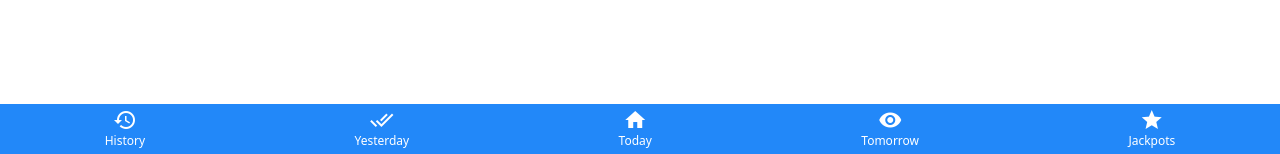
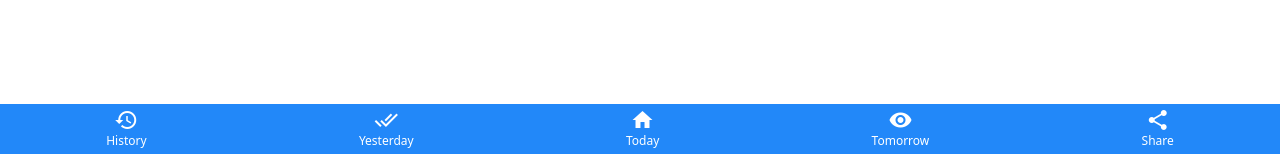
Before and after one commit to dennis-mutethia/soccer-predictions, a Flask app: page /1 in a window 1280 px wide. Shown: the part 646-800 px from the top of the page. Run offline with Flask 3, Linux system fonts and the light colour scheme; data that the repository does not hold is empty; some libraries are stand-ins or nearby versions.

Commit message:
Update nav.html

```diff
--- a/templates/nav.html
+++ b/templates/nav.html
@@ -24,9 +24,9 @@
         </a>
     </div>
     <div class="mobile-nav__item">
-        <a class="mobile-nav__item-content" href="{{ url_for('jackpots', code=code) }}">
-            <i class="material-icons">star</i>
-            Jackpots
+        <a class="mobile-nav__item-content" target="_blank"  href="https://median.co/share/rnkapp#apk">
+            <i class="material-icons">share</i>
+            Share
         </a>
     </div>
     <!-- {% if code not in today_codes %}
```
